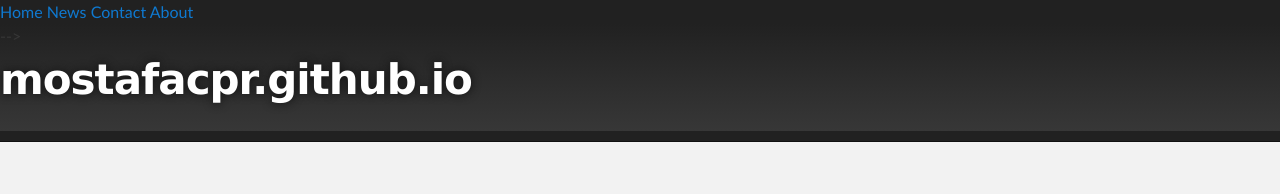
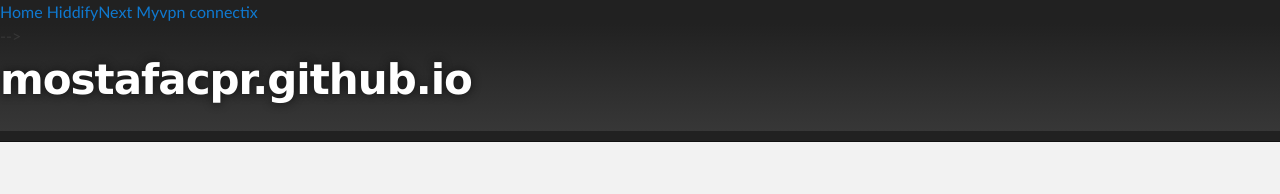
Before and after one commit to mostafacpr/mostafacpr.github.io, a Jekyll site: the page built from index.md, in a window 1280 px wide. Shown: the top 194 px of the page. Built offline with Jekyll 4.4.1, drawn with Linux system fonts in a browser that asks for light colours; our own code applies the rules of GitHub Pages for plain Markdown files; the repository's description, which GitHub fills in, is left out.

Commit message:
Update default.html

```diff
--- a/_layouts/default.html
+++ b/_layouts/default.html
@@ -14,10 +14,11 @@
   <body>
 
    <div class="topnav">
-  <a class="active" href="#home">Home</a>
-  <a href="#news">News</a>
-  <a href="#contact">Contact</a>
-  <a href="#about">About</a>
+  <a class="active"   href="#home">Home</a>
+  <a href="h.md">HiddifyNext</a>
+  <a href="m.md">Myvpn</a>
+  <a href="c.md">connectix</a>
+
 </div>
 
 
```
